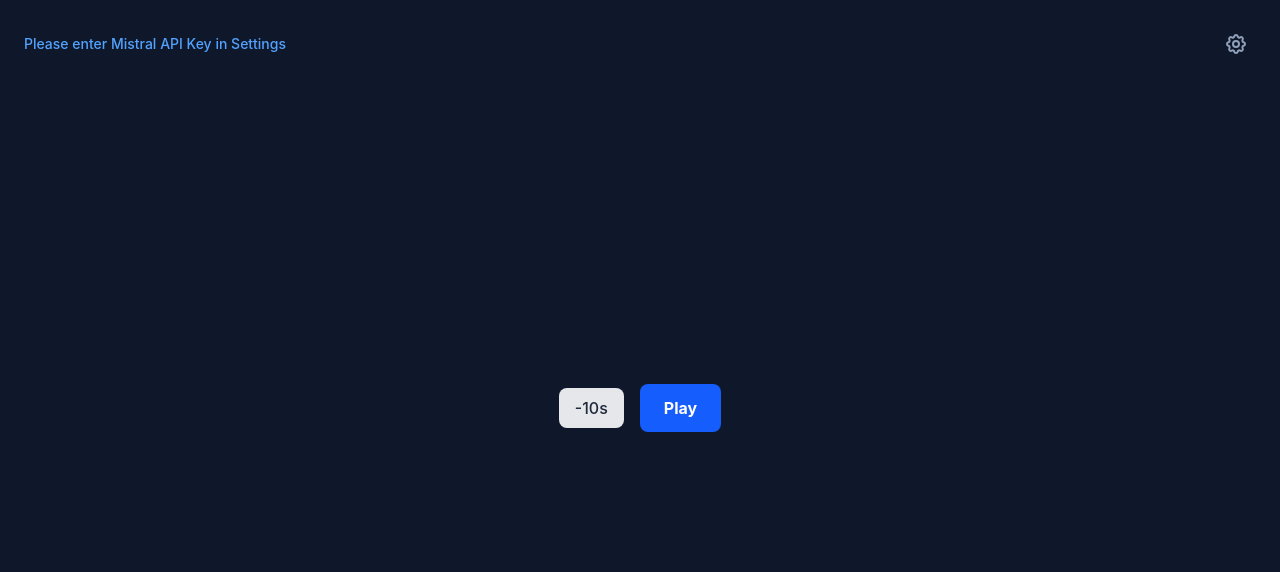
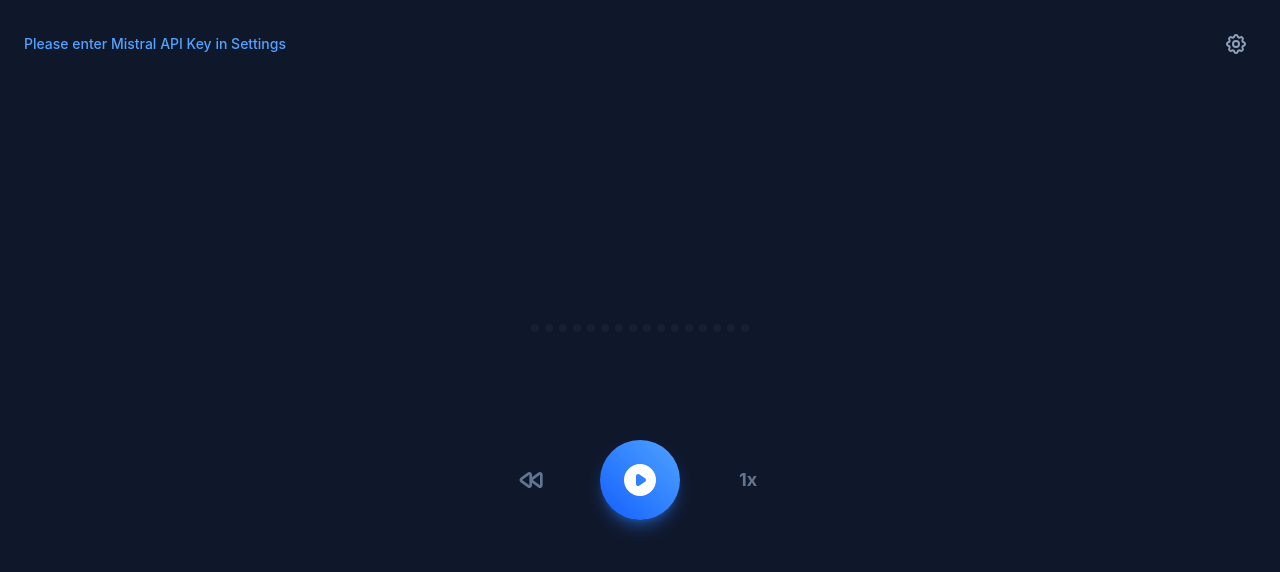
Before and after one commit to efimovnikita/Voce, a React (Vite) app: page / in a window 1280 px wide. Shown: the top 572 px of the page. Built offline with nearby package versions, Linux system fonts and the light colour scheme.

Commit message:
Revert "Refactor player to use native media session API"
This reverts commit 66a0532aa1d7cd46fb7fe1f36301b585b322a1ba.

```diff
--- a/src/components/Player.jsx
+++ b/src/components/Player.jsx
@@ -1,109 +1,99 @@
-import React, { useEffect, useRef, useState } from 'react';
+import React from 'react';
 
-function Player({ audioUrl, textFragment }) {
-  const audioRef = useRef(null);
-  const [isPlaying, setIsPlaying] = useState(false);
+// Добавили isLoading в пропсы
+const Player = ({ isPlaying, isLoading, onPlayPause, onRewind, playbackRate, onSpeedChange }) => {
+  return (
+    <div className="flex flex-col items-center w-full space-y-12">
 
-  // Функции управления PWA-плеером
-  const togglePlay = () => {
-    if (audioRef.current) {
-      if (isPlaying) {
-        audioRef.current.pause();
-      } else {
-        audioRef.current.play();
-      }
-    }
-  };
+      {/* Декоративная гистограмма */}
+      <div className="flex items-center justify-center w-full h-24 space-x-1.5">
+        <style>
+          {`
+            @keyframes smoothEq {
+              0% { height: 15%; }
+              50% { height: 100%; }
+              100% { height: 15%; }
+            }
+          `}
+        </style>
+        {[...Array(16)].map((_, i) => {
+          const duration = 0.8 + Math.random() * 0.5;
+          const delay = Math.random() * -2;
 
-  const skipBackward = () => {
-    if (audioRef.current) {
-      audioRef.current.currentTime = Math.max(audioRef.current.currentTime - 10, 0);
-    }
-  };
+          return (
+            <div
+              key={i}
+              className={`w-2 rounded-full transition-all duration-500 ${(!isPlaying || isLoading) ? 'bg-slate-800 h-2 opacity-50' : 'bg-blue-500 opacity-100'}`}
+              style={{
+                // Анимация работает только если играет и НЕ загружается
+                animation: (isPlaying && !isLoading) ? `smoothEq ${duration}s ease-in-out ${delay}s infinite alternate` : 'none',
+              }}
+            />
+          );
+        })}
+      </div>
 
-  // Интеграция с нативным Media Session API
-  useEffect(() => {
-    if ('mediaSession' in navigator) {
-      // 1. Метаданные для экрана блокировки (без ползунка времени)
-      navigator.mediaSession.metadata = new MediaMetadata({
-        // Берем первые 40 символов текущего текста для заголовка
-        title: textFragment ? `${textFragment.substring(0, 40)}...` : 'Mistral Speaker',
-        artist: 'Чтение текста',
-        album: 'Сгенерировано ИИ',
-        artwork: [
-          { src: '/pwa-192x192.png', sizes: '192x192', type: 'image/png' },
-          { src: '/pwa-512x512.png', sizes: '512x512', type: 'image/png' }
-        ]
-      });
+      {/* Кнопки управления */}
+      <div className="flex items-center justify-center space-x-10 mt-4">
 
-      // 2. Обработчики для системных кнопок ОС
-      navigator.mediaSession.setActionHandler('play', () => {
-        audioRef.current.play();
-      });
+        <button
+          onClick={onRewind}
+          disabled={isLoading} // Блокируем при загрузке
+          aria-label="Rewind 10 seconds"
+          className={`flex items-center justify-center w-14 h-14 transition-colors focus:outline-none ${isLoading ? 'text-slate-700 cursor-not-allowed' : 'text-slate-500 hover:text-slate-300'}`}
+        >
+          {/* ... SVG перемотки ... */}
+          <svg className="w-8 h-8" fill="none" stroke="currentColor" viewBox="0 0 24 24">
+            <path strokeLinecap="round" strokeLinejoin="round" strokeWidth={2} d="M12.066 11.2a1 1 0 000 1.6l5.334 4A1 1 0 0019 16V8a1 1 0 00-1.6-.8l-5.334 4zM4.066 11.2a1 1 0 000 1.6l5.334 4A1 1 0 0011 16V8a1 1 0 00-1.6-.8l-5.334 4z" />
+          </svg>
+        </button>
 
-      navigator.mediaSession.setActionHandler('pause', () => {
-        audioRef.current.pause();
-      });
+        {/* Центральная кнопка Play/Pause/Loading */}
+        <button
+          onClick={onPlayPause}
+          disabled={isLoading} // Запрещаем нажимать во время запроса
+          aria-label={isLoading ? 'Loading' : (isPlaying ? 'Pause' : 'Play')}
+          className={`
+            relative flex items-center justify-center w-20 h-20 rounded-full focus:outline-none transition-all duration-500
+            ${isLoading
+              ? 'bg-slate-800 border border-slate-700 cursor-wait'
+              : isPlaying
+                ? 'bg-slate-800 text-blue-400 border border-blue-500/30 shadow-[0_0_20px_rgba(59,130,246,0.2)]'
+                : 'bg-gradient-to-tr from-blue-600 to-blue-400 text-white shadow-lg shadow-blue-500/40 hover:shadow-blue-500/60 hover:scale-105'
+            }
+          `}
+        >
+          {isLoading ? (
+            // Иконка загрузки (Спиннер)
+            <svg className="animate-spin w-8 h-8 text-blue-500" xmlns="http://www.w3.org/2000/svg" fill="none" viewBox="0 0 24 24">
+              <circle className="opacity-25" cx="12" cy="12" r="10" stroke="currentColor" strokeWidth="4"></circle>
+              <path className="opacity-75" fill="currentColor" d="M4 12a8 8 0 018-8V0C5.373 0 0 5.373 0 12h4zm2 5.291A7.962 7.962 0 014 12H0c0 3.042 1.135 5.824 3 7.938l3-2.647z"></path>
+            </svg>
+          ) : isPlaying ? (
+            // Иконка Паузы
+            <svg className="w-8 h-8" fill="currentColor" viewBox="0 0 20 20">
+              <path fillRule="evenodd" d="M18 10a8 8 0 11-16 0 8 8 0 0116 0zM7 8a1 1 0 012 0v4a1 1 0 11-2 0V8zm5 0a1 1 0 012 0v4a1 1 0 11-2 0V8z" clipRule="evenodd" />
+            </svg>
+          ) : (
+            // Иконка Play
+            <svg className="w-10 h-10" fill="currentColor" viewBox="0 0 20 20">
+              <path fillRule="evenodd" d="M10 18a8 8 0 100-16 8 8 0 000 16zM9.555 7.168A1 1 0 008 8v4a1 1 0 001.555.832l3-2a1 1 0 000-1.664l-3-2z" clipRule="evenodd" />
+            </svg>
+          )}
+        </button>
 
-      navigator.mediaSession.setActionHandler('seekbackward', (details) => {
-        const skipTime = details.seekOffset || 10;
-        if (audioRef.current) {
-          audioRef.current.currentTime = Math.max(audioRef.current.currentTime - skipTime, 0);
-        }
-      });
-    }
+        <button
+          onClick={onSpeedChange}
+          disabled={isLoading}
+          aria-label="Change playback speed"
+          className={`flex items-center justify-center w-14 h-14 transition-colors focus:outline-none font-bold text-lg select-none ${isLoading ? 'text-slate-700 cursor-not-allowed' : 'text-slate-500 hover:text-slate-300'}`}
+        >
+          {playbackRate}x
+        </button>
 
-    // Очистка при размонтировании
-    return () => {
-      if ('mediaSession' in navigator) {
-        navigator.mediaSession.setActionHandler('play', null);
-        navigator.mediaSession.setActionHandler('pause', null);
-        navigator.mediaSession.setActionHandler('seekbackward', null);
-      }
-    };
-  }, [textFragment]); // Обновляем метаданные при переходе к следующему чанку
-
-  // Синхронизация состояний (если плеер остановлен сторонним событием или системной кнопкой)
-  const handlePlay = () => {
-    setIsPlaying(true);
-    if ('mediaSession' in navigator) navigator.mediaSession.playbackState = 'playing';
-  };
-
-  const handlePause = () => {
-    setIsPlaying(false);
-    if ('mediaSession' in navigator) navigator.mediaSession.playbackState = 'paused';
-  };
-
-  return (
-    <div className="player-wrapper">
-      <audio
-        ref={audioRef}
-        src={audioUrl}
-        onPlay={handlePlay}
-        onPause={handlePause}
-        onEnded={() => setIsPlaying(false)} // Здесь позже можно добавить логику переключения чанков
-        autoPlay
-      />
-
-      {/* UI Элементы управления (стилизуются по вашему гайдлайну) */}
-      <div className="controls flex gap-4 justify-center items-center mt-4">
-        <button
-          onClick={skipBackward}
-          className="px-4 py-2 bg-gray-200 rounded-lg text-gray-800 font-medium"
-          aria-label="Назад на 10 секунд"
-        >
-          -10s
-        </button>
-        <button
-          onClick={togglePlay}
-          className="px-6 py-3 bg-blue-600 rounded-lg text-white font-bold"
-          aria-label={isPlaying ? 'Пауза' : 'Воспроизведение'}
-        >
-          {isPlaying ? 'Пауза' : 'Play'}
-        </button>
       </div>
     </div>
   );
-}
+};
 
 export default Player;
```
